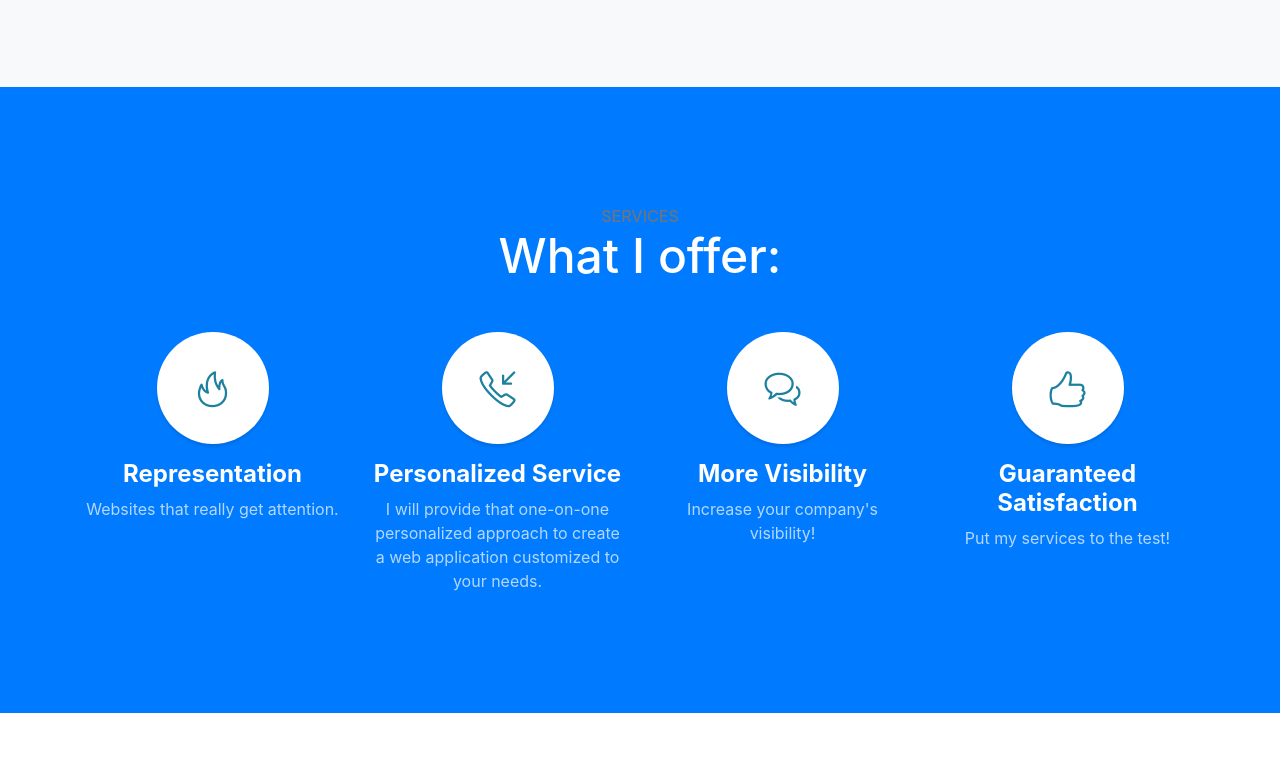
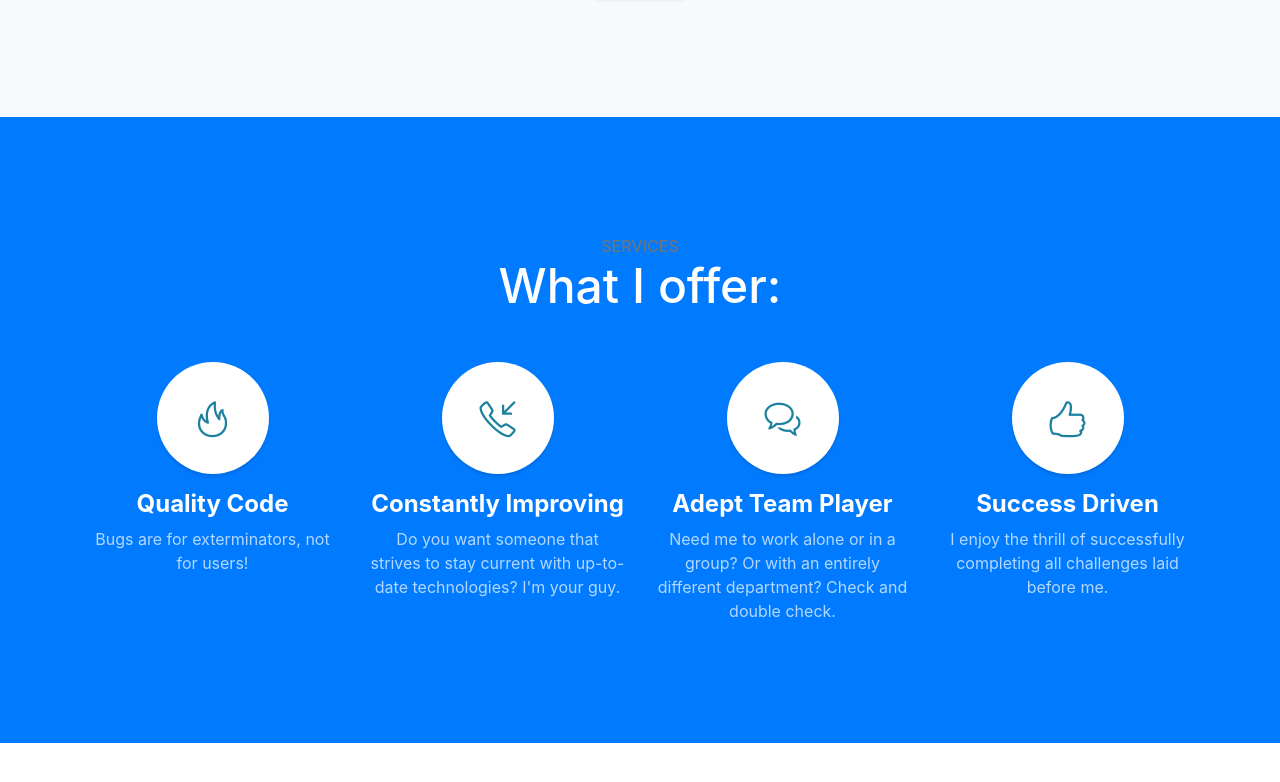
Before and after one commit to famouswolfe/Concepcionportfolio, a website with bundled scripts: page index.html in a window 1280 px wide. Shown: the part 2065-2847 px from the top of the page. Built offline with nearby package versions, Linux system fonts and the light colour scheme.

Commit message:
Update index.html

```diff
--- a/index.html
+++ b/index.html
@@ -67,7 +67,7 @@
           <div class="col-lg-10 mx-auto">
             <img class="img-fluid" src="img/concepcionlogo.jpg" id="concepcionlogo" alt="">
             <br></br>
-            <p class="lead mb-5">Self described nerd, passionate coder, D&amp;D enthusiast, and loving husband. I'm well versed in HTML, CSS, and JavaScript, in fact I would say those are my strong points. Additionally, I possess a good working knowledge of Bootstrap, Express, Firebase, jQuery, MySQL, Node.js, and React. I also do a little freelance web development on the side (as you can see from my logo above), as well as participate in hackathons and provide mentoring to women and minorities that are learning to code.</p>
+            <p class="lead mb-5">Problem-solver, lover of all things tech, and super passionate about coding. I am in process of transitioning away from Customer Service and into the Tech Industry, however this makes me a bit unique in that I have people skills on top of coding skills. I am very proficient and confortable with HTML5, CSS, and JavaScript (the "core languages" if you will). In addition, I have working knowledge of React, MongoDB, Express, Node.js, and jQuery. Don't see a coding language/framework that you're looking for? I can quickly and effectively learn whatever you need me to! </p>
             <h2>The face of an ambitious web developer:</h2>
             <br></br>
             <img class="img-fluid" src="img/me.jpg" id="mifoto" alt="">
@@ -91,36 +91,36 @@
               <i class="icon-fire"></i>
             </span>
             <h4>
-              <strong>Representation</strong>
+              <strong>Quality Code</strong>
             </h4>
-            <p class="text-faded mb-0">Websites that really get attention.</p>
+            <p class="text-faded mb-0">Bugs are for exterminators, not for users!</p>
           </div>
           <div class="col-lg-3 col-md-6 mb-5 mb-lg-0">
             <span class="service-icon rounded-circle mx-auto mb-3">
               <i class="icon-call-in"></i>
             </span>
             <h4>
-              <strong>Personalized Service</strong>
+              <strong>Constantly Improving</strong>
             </h4>
-            <p class="text-faded mb-0">I will provide that one-on-one personalized approach to create a web application customized to your needs.</p>
+            <p class="text-faded mb-0">Do you want someone that strives to stay current with up-to-date technologies? I'm your guy.</p>
           </div>
           <div class="col-lg-3 col-md-6 mb-5 mb-md-0">
             <span class="service-icon rounded-circle mx-auto mb-3">
               <i class="icon-bubbles"></i>
             </span>
             <h4>
-              <strong>More Visibility</strong>
+              <strong>Adept Team Player</strong>
             </h4>
-            <p class="text-faded mb-0">Increase your company's visibility!</p>
+            <p class="text-faded mb-0">Need me to work alone or in a group? Or with an entirely different department? Check and double check.</p>
           </div>
           <div class="col-lg-3 col-md-6">
             <span class="service-icon rounded-circle mx-auto mb-3">
               <i class="icon-like"></i>
             </span>
             <h4>
-              <strong>Guaranteed Satisfaction</strong>
+              <strong>Success Driven</strong>
             </h4>
-            <p class="text-faded mb-0">Put my services to the test!</p>
+            <p class="text-faded mb-0">I enjoy the thrill of successfully completing all challenges laid before me.</p>
           </div>
         </div>
       </div>
```
